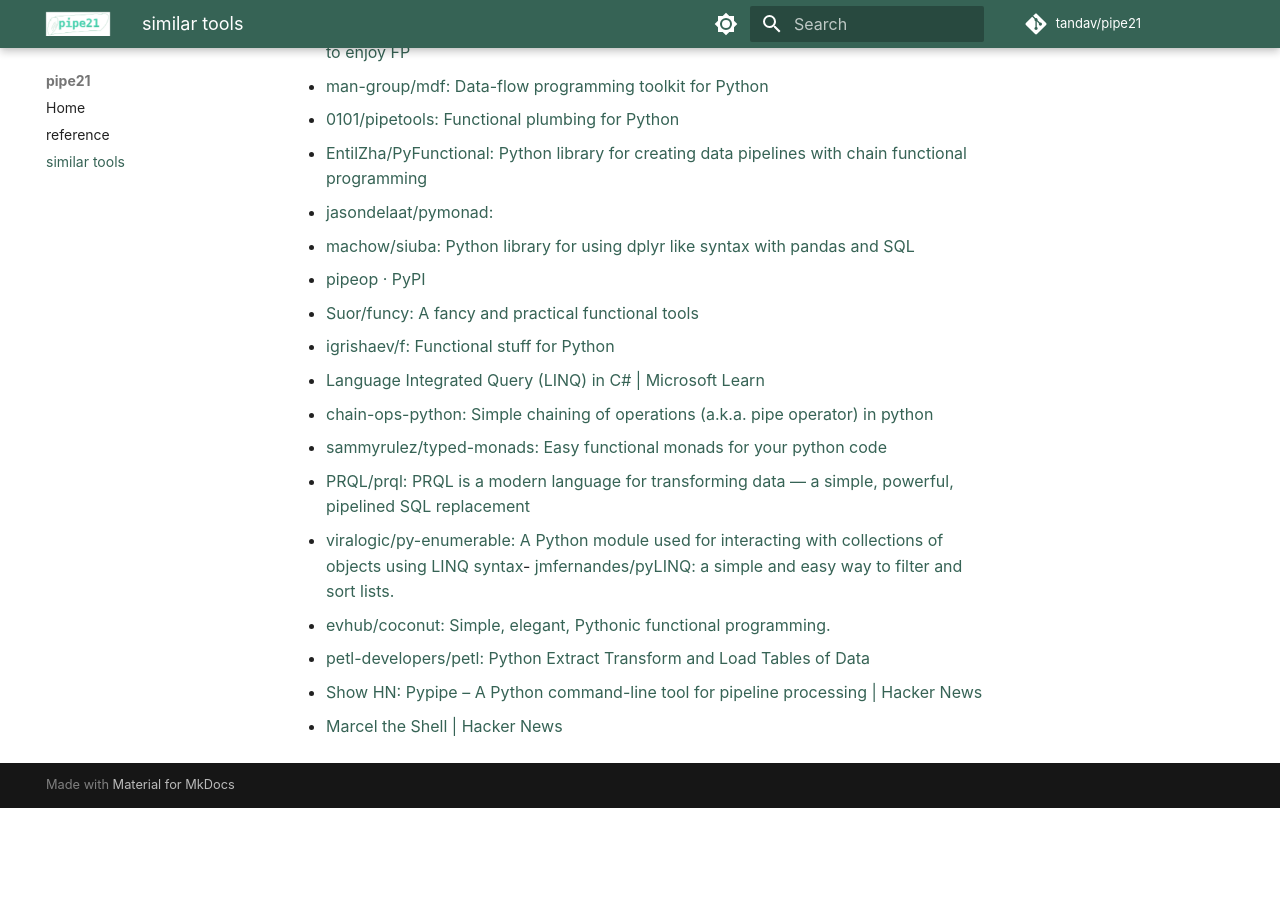
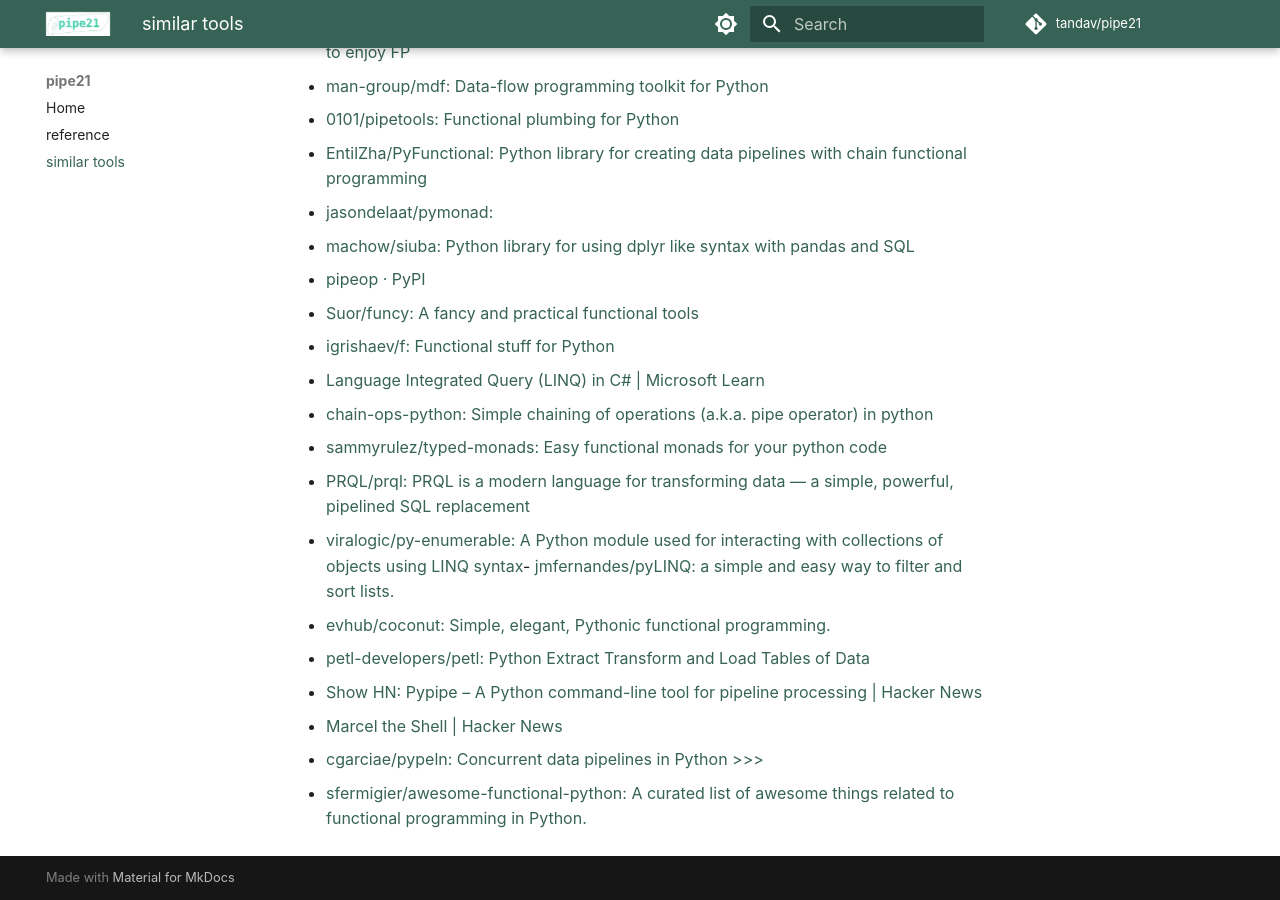
Before and after one commit to tandav/pipe21, an MkDocs documentation site: the page built from docs/similar-tools.md, in a window 1280 px wide and 900 px high, scrolled down 789 px. Built offline with MkDocs 1.6.1 and Material for MkDocs 9.7.7, drawn with Linux system fonts in a browser that asks for light colours; comment, search, counter and statistics services are not loaded; before the commit the page ends 1597 px from its top, so only the background shows below that.

```diff
--- a/docs/similar-tools.md
+++ b/docs/similar-tools.md
@@ -31,3 +31,5 @@
 - [petl-developers/petl: Python Extract Transform and Load Tables of Data](https://github.com/petl-developers/petl)
 - [Show HN: Pypipe – A Python command-line tool for pipeline processing | Hacker News](https://news.ycombinator.com/item?id=37981683)
 - [Marcel the Shell | Hacker News](https://news.ycombinator.com/item?id=37991746)
+- [cgarciae/pypeln: Concurrent data pipelines in Python >>>](https://github.com/cgarciae/pypeln)
+- [sfermigier/awesome-functional-python: A curated list of awesome things related to functional programming in Python.](https://github.com/sfermigier/awesome-functional-python)
--- a/pipe21.py
+++ b/pipe21.py
@@ -30,6 +30,7 @@ class ValueBy      (B): __ror__ = lambda self, it: ((x, self.f(x)) for x in it)
 class Append       (B): __ror__ = lambda self, it: ((*x, self.f(x)) for x in it)
 class Keys         (B): __ror__ = lambda self, it: (k for k, v in it)
 class Values       (B): __ror__ = lambda self, it: (v for k, v in it)
+class SwapKV       (B): __ror__ = lambda self, it: it | Map(operator.itemgetter(1, 0))
 class Grep         (B): __ror__ = lambda self, it: it | (FilterFalse if self.kw.get('v', False) else Filter)(re.compile(self.f, flags=re.IGNORECASE if self.kw.get('i', False) else 0).search)
 class IterLines    (B): __ror__ = lambda self, f: (x.strip() if self.kw.get('strip', True) else x for x in open(f))
 class Count        (B): __ror__ = lambda self, it: sum(1 for _ in it)
```
Also changed, not shown: .pre-commit-config.yaml (+5 -5 lines), docs/reference.md (+8 -0 lines), 2 other files.
